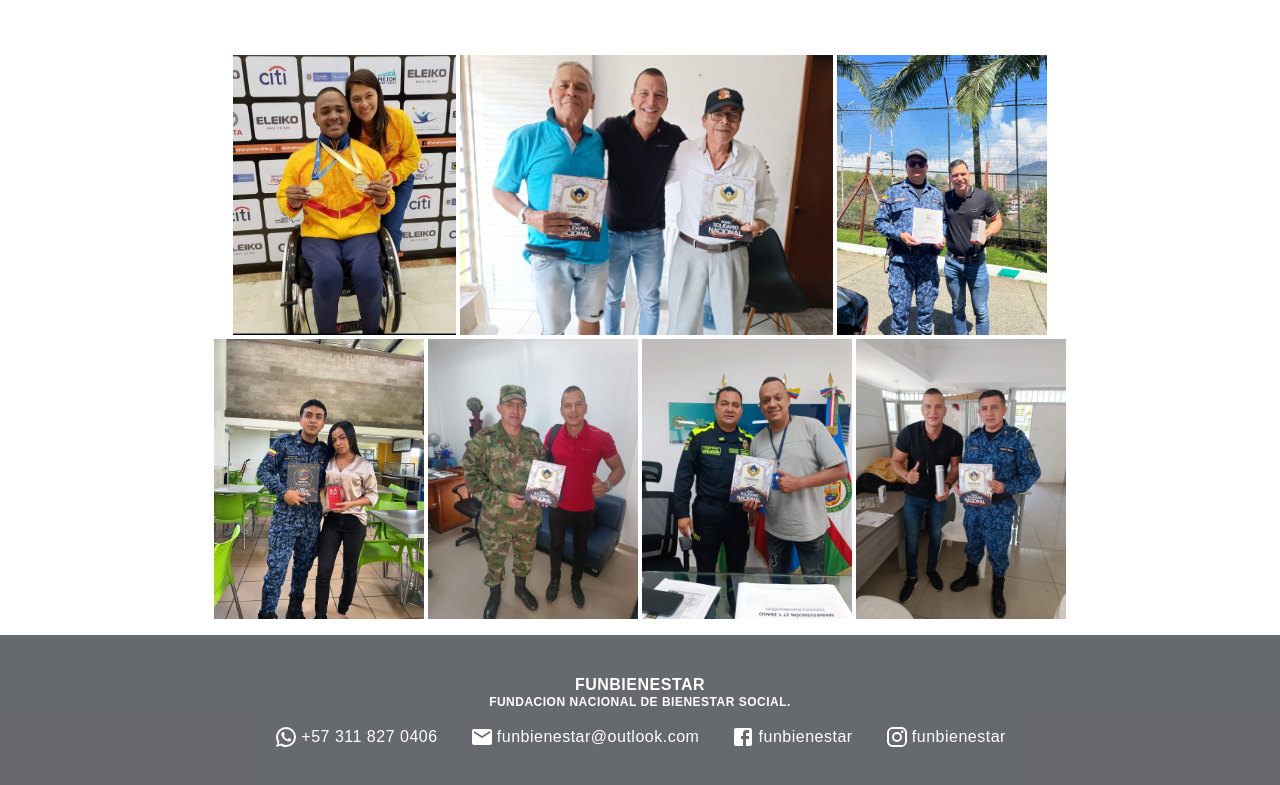
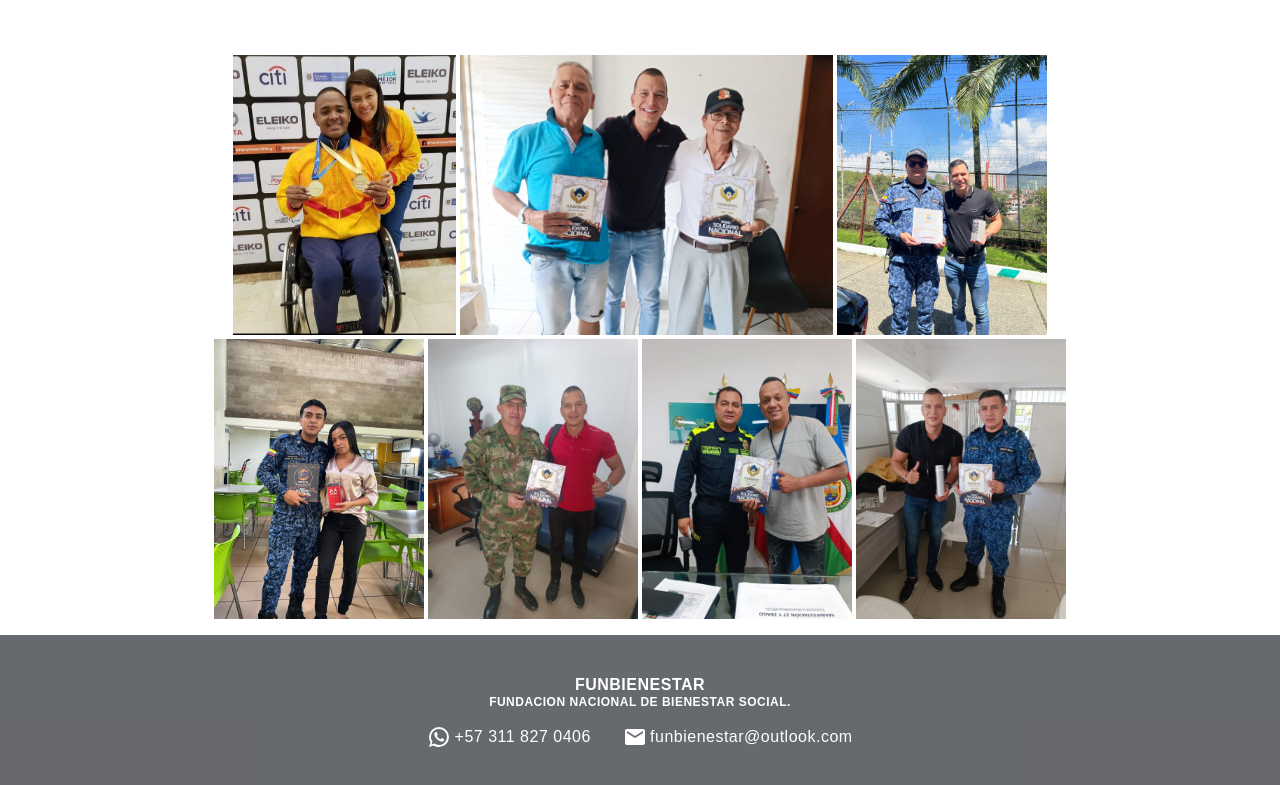
Before and after one commit to bholguin/funbienestar, a React (Create React App) app: page / in a window 1280 px wide. Shown: the part 2334-3119 px from the top of the page. Built offline with nearby package versions, Linux system fonts and the light colour scheme.

Commit message:
remove socials

```diff
--- a/src/components/Footer/Footer.tsx
+++ b/src/components/Footer/Footer.tsx
@@ -1,18 +1,18 @@
-import { Typography } from "@mui/material";
-import { Styled } from "./Footer.styles";
-import EmailIcon from "@mui/icons-material/Email";
-import WhatsAppIcon from "@mui/icons-material/WhatsApp";
-import FacebookIcon from "@mui/icons-material/Facebook";
-import InstagramIcon from "@mui/icons-material/Instagram";
+import { Typography } from '@mui/material';
+import { Styled } from './Footer.styles';
+import EmailIcon from '@mui/icons-material/Email';
+import WhatsAppIcon from '@mui/icons-material/WhatsApp';
+//import FacebookIcon from '@mui/icons-material/Facebook';
+//import InstagramIcon from '@mui/icons-material/Instagram';
 
 export const Footer = () => {
   return (
     <Styled.Content>
       <Styled.CompanyInfo>
-        <Typography variant="h4" color={"white"} padding={0}>
+        <Typography variant="h4" color={'white'} padding={0}>
           FUNBIENESTAR
         </Typography>
-        <Typography variant="h6" color={"white"}>
+        <Typography variant="h6" color={'white'}>
           FUNDACION NACIONAL DE BIENESTAR SOCIAL.
         </Typography>
       </Styled.CompanyInfo>
@@ -21,20 +21,18 @@ export const Footer = () => {
         <Styled.CompanyContact
           href="https://wa.me/573118270406"
           target="_blank"
-          underline="none"
-        >
-          <WhatsAppIcon style={{ color: "white" }} />{" "}
+          underline="none">
+          <WhatsAppIcon style={{ color: 'white' }} />{' '}
           <Styled.SocialOption>+57 311 827 0406</Styled.SocialOption>
         </Styled.CompanyContact>
         <Styled.CompanyContact
           href="mailto:funbienestar@outlook.com"
           underline="none"
-          target="_blank"
-        >
-          <EmailIcon style={{ color: "white" }} />{" "}
+          target="_blank">
+          <EmailIcon style={{ color: 'white' }} />{' '}
           <Styled.SocialOption>funbienestar@outlook.com</Styled.SocialOption>
         </Styled.CompanyContact>
-        <Styled.CompanyContact
+        {/*    <Styled.CompanyContact
           href="https://www.facebook.com/funbienestar"
           underline="none"
           target="_blank"
@@ -49,7 +47,7 @@ export const Footer = () => {
         >
           <InstagramIcon style={{ color: "white" }} />{" "}
           <Styled.SocialOption>funbienestar</Styled.SocialOption>
-        </Styled.CompanyContact>
+        </Styled.CompanyContact> */}
       </Styled.CompanySocial>
     </Styled.Content>
   );
```
